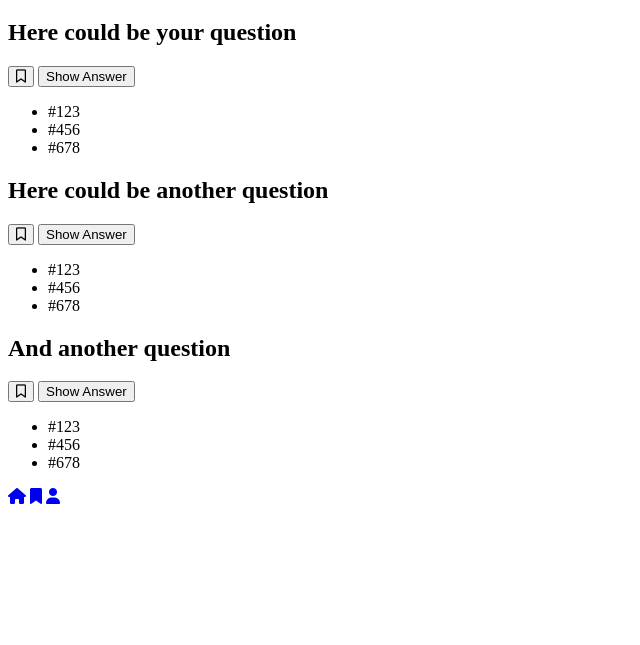
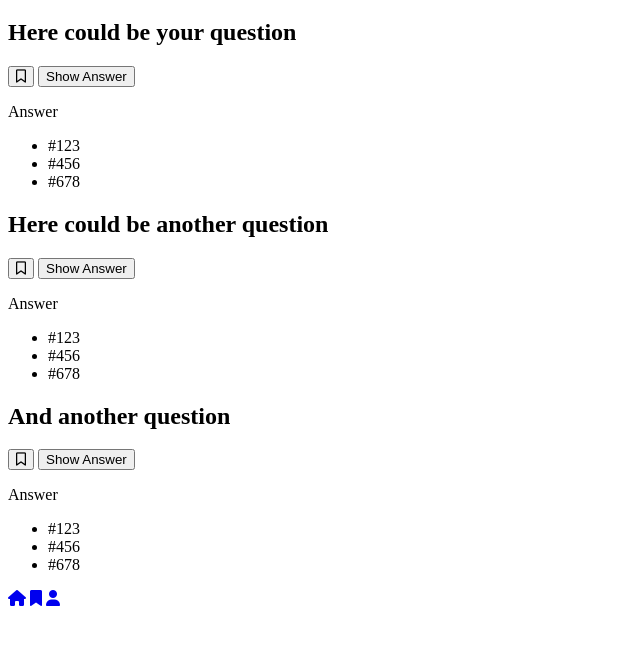
Before and after one commit to JanaS87/Quiz-App, a plain HTML site: page index.html in a window 1280 px wide. Shown: the part 61-706 px from the top of the page, without its empty margins (0-640 px from the left). Drawn offline with Linux system fonts and the light colour scheme.

Commit message:
add answers to html

```diff
--- a/index.html
+++ b/index.html
@@ -21,6 +21,7 @@
         <h2 class="card-question">Here could be your question</h2>
         <button class="bookmark"><i class="fa-regular fa-bookmark"></i></button>
         <button class="card-answer">Show Answer</button>
+        <p class="answer">Answer</p>
         <div class="tags">
           <ul class="tag-list">
             <li class="tag-list-item">#123</li>
@@ -34,6 +35,7 @@
         <h2 class="card-question">Here could be another question</h2>
         <button class="bookmark"><i class="fa-regular fa-bookmark"></i></button>
         <button class="card-answer">Show Answer</button>
+        <p class="answer">Answer</p>
         <div class="tags">
           <ul class="tag-list">
             <li class="tag-list-item">#123</li>
@@ -47,6 +49,7 @@
         <h2 class="card-question">And another question</h2>
         <button class="bookmark"><i class="fa-regular fa-bookmark"></i></button>
         <button class="card-answer">Show Answer</button>
+        <p class="answer">Answer</p>
         <div class="tags">
           <ul class="tag-list">
             <li class="tag-list-item">#123</li>
```
